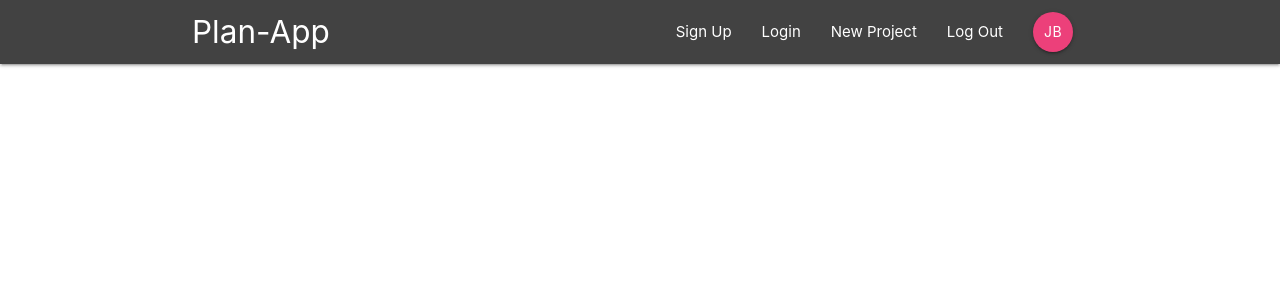
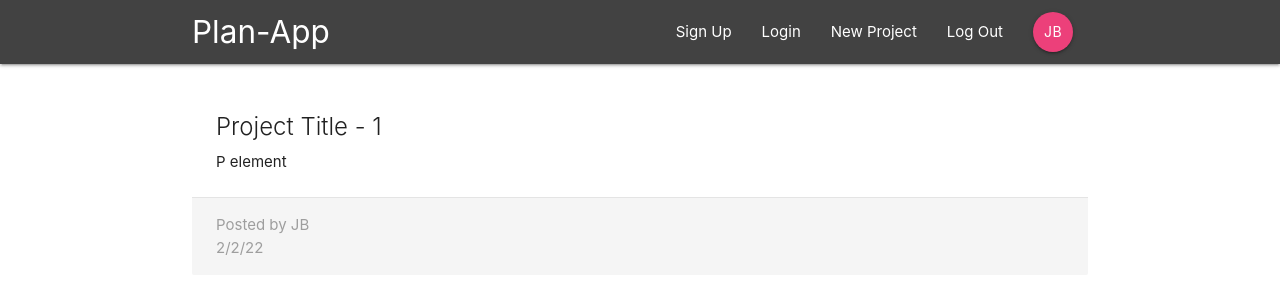
Before and after one commit to jonahBerlyne/plan-app, a React (Create React App) app: page /project/1 in a window 1280 px wide. Shown: the top 300 px of the page. Built offline with nearby package versions, Linux system fonts and the light colour scheme.

Commit message:
1158am 2/2/22 added project details component

```diff
--- a/src/App.js
+++ b/src/App.js
@@ -2,6 +2,7 @@ import React from 'react';
 import { BrowserRouter as Router, Routes, Route } from 'react-router-dom';
 import NavBar from './Components/Layout/NavBar';
 import Dashboard from './Components/Dashboard/Dashboard';
+import ProjectDetails from './Components/Projects/ProjectDetails';
 
 export default function App() {
   return (
@@ -9,7 +10,8 @@ export default function App() {
       <div className="App">
         <NavBar/>
         <Routes>
-          <Route path="/" element={<Dashboard/>}/>
+          <Route exact path="/" element={<Dashboard/>}/>
+          <Route path="/project/:id" element={<ProjectDetails/>}/>
         </Routes>
       </div>
     </Router>
--- a/src/Components/Projects/ProjectDetails.js
+++ b/src/Components/Projects/ProjectDetails.js
@@ -0,0 +1,22 @@
+import React from 'react';
+import { useParams } from 'react-router-dom';
+
+export default function ProjectDetails() {
+
+ const { id } = useParams();
+
+  return (
+   <div className='container section project-details'>
+    <div className='card z-depth-0'>
+     <div className='card-content'>
+      <span className='card-title'>Project Title - {id}</span>
+      <p>P element</p>
+     </div>
+     <div className='card-action grey lighten-4 grey-text'>
+      <div>Posted by JB</div>
+      <div>2/2/22</div>
+     </div>
+    </div>
+   </div>
+  );
+}
```
